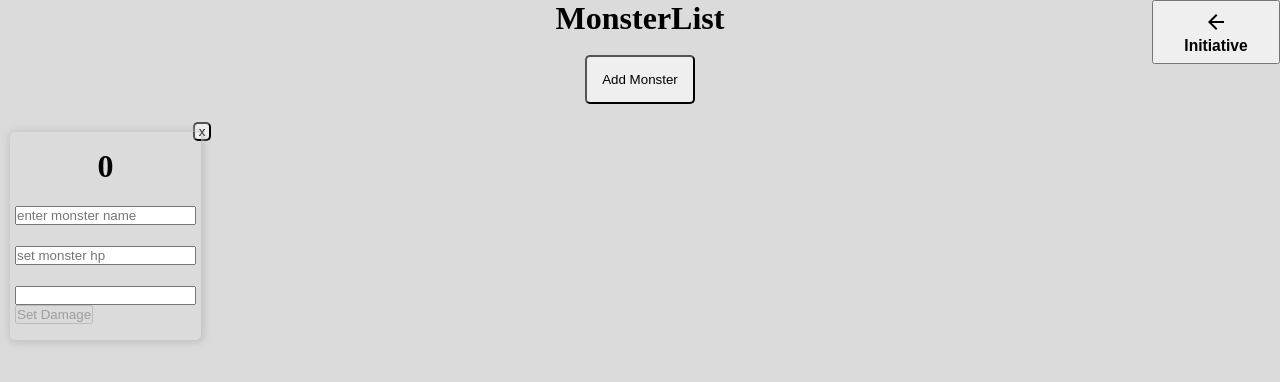
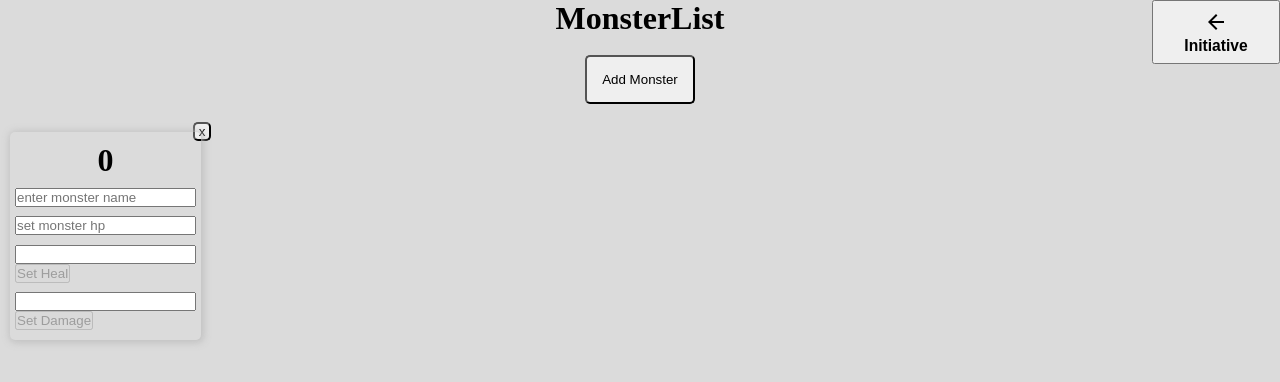
Before and after one commit to odylic/dm_monster_screen, a React app: page / in a window 1280 px wide. Both pictures are taken after a click on the button "Add Monster". Shown: the top 382 px of the page. Built offline with nearby package versions, Linux system fonts and the light colour scheme.

Commit message:
added Healing

```diff
--- a/src/dm_monster_screen/components/Monster.js
+++ b/src/dm_monster_screen/components/Monster.js
@@ -3,6 +3,7 @@ import { useDispatch } from "react-redux";
 import {
   getId,
   decrementByAmount,
+  incrementByAmount,
   setAmount,
   deleteMonster,
 } from "../store/monsterSlice";
@@ -11,6 +12,10 @@ export default function Monster(id) {
   const dispatch = useDispatch();
 
   const [input, setInput] = useState();
+  const [heal, setHeal] = useState();
+  const [incrementAmount, setIncrementAmount] = useState("");
+
+  const incrementValue = Number(incrementAmount) || 0;
 
   const [decrementAmount, setDecrementAmount] = useState("");
   const decrementValue = Number(decrementAmount) || 0;
@@ -52,9 +57,36 @@ export default function Monster(id) {
             resetValue(e);
           }}
           onChange={(e) => {
-            dispatch(setAmount({ hp: e.target.value, id: id.id }));
+            dispatch(setAmount({ hp: Number(e.target.value), id: id.id }));
           }}
         ></input>
+
+        <form>
+          <input
+            type="text"
+            value={heal}
+            onFocus={(e) => resetValue(e)}
+            onChange={(e) => {
+              setIncrementAmount(e.target.value);
+              setHeal(e.target.value);
+            }}
+          ></input>
+          <br></br>
+          <button
+            className="healButton"
+            type="reset"
+            disabled={!heal}
+            onClick={() => {
+              dispatch(
+                incrementByAmount({ id: id.id, damage: incrementValue })
+              );
+              setHeal("");
+            }}
+          >
+            Set Heal
+          </button>
+          <br></br>
+        </form>
 
         <form>
           <input
--- a/src/dm_monster_screen/store/monsterSlice.js
+++ b/src/dm_monster_screen/store/monsterSlice.js
@@ -38,6 +38,13 @@ const monsterSlice = createSlice({
         if (monster.hp < 0) monster.hp = 0;
       });
     },
+    incrementByAmount: (state, action) => {
+      state.monsterList.map((monster) => {
+        if (action.payload.id === monster.id)
+          monster.hp += action.payload.damage;
+        if (monster.hp < 0) monster.hp = 0;
+      });
+    },
     addToInitiativeOrder: (state, action) => {
       state.initiativeOrder.push(action.payload);
     },
@@ -63,6 +70,7 @@ export const {
   addToInitiativeOrder,
   sortInitiativeOrder,
   deleteFromInitiativeOrder,
+  incrementByAmount,
 } = monsterSlice.actions;
 
 export const selectMonster = (state) => state.monsters.monsterList;
```
Also changed, not shown: public/build/bundle.js.
